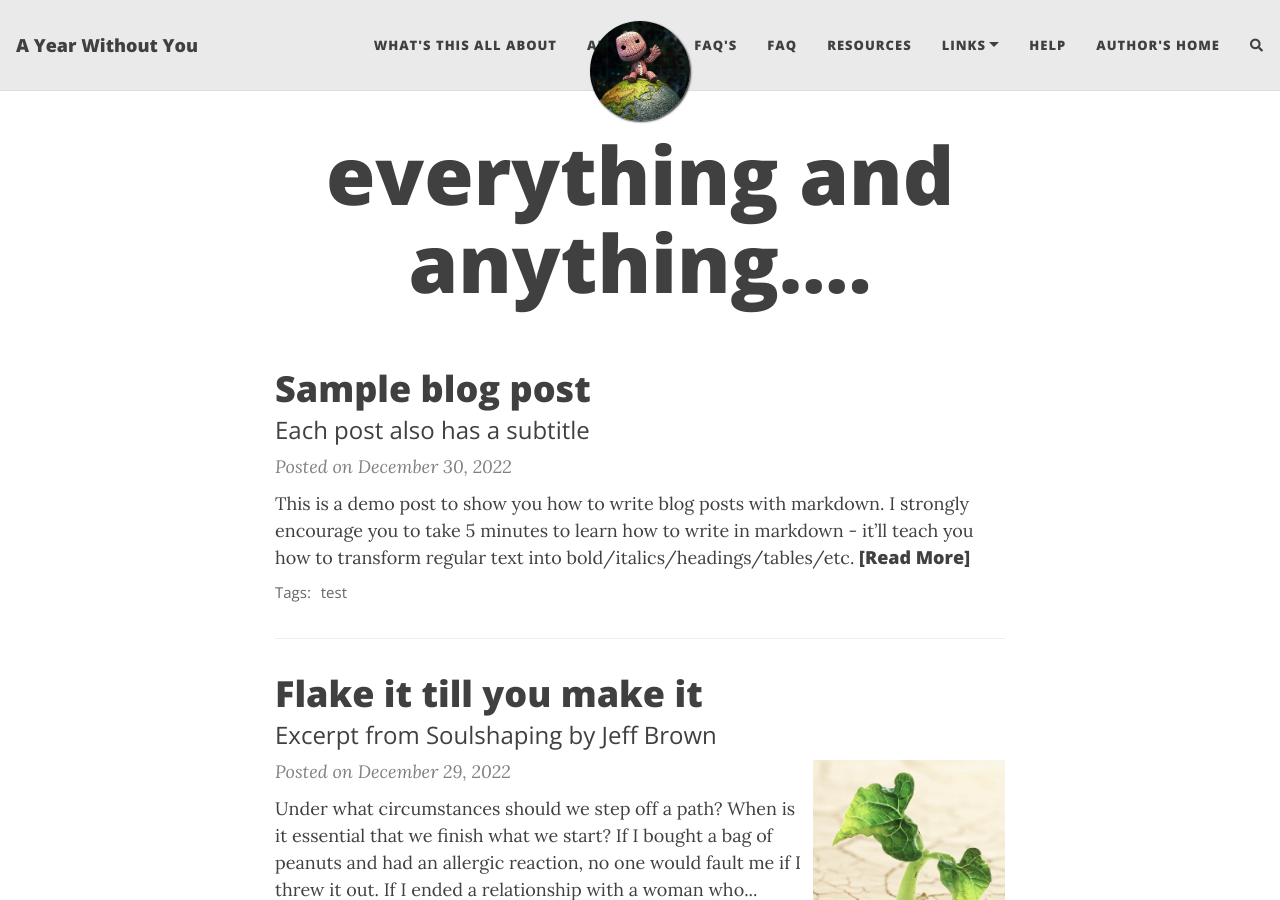
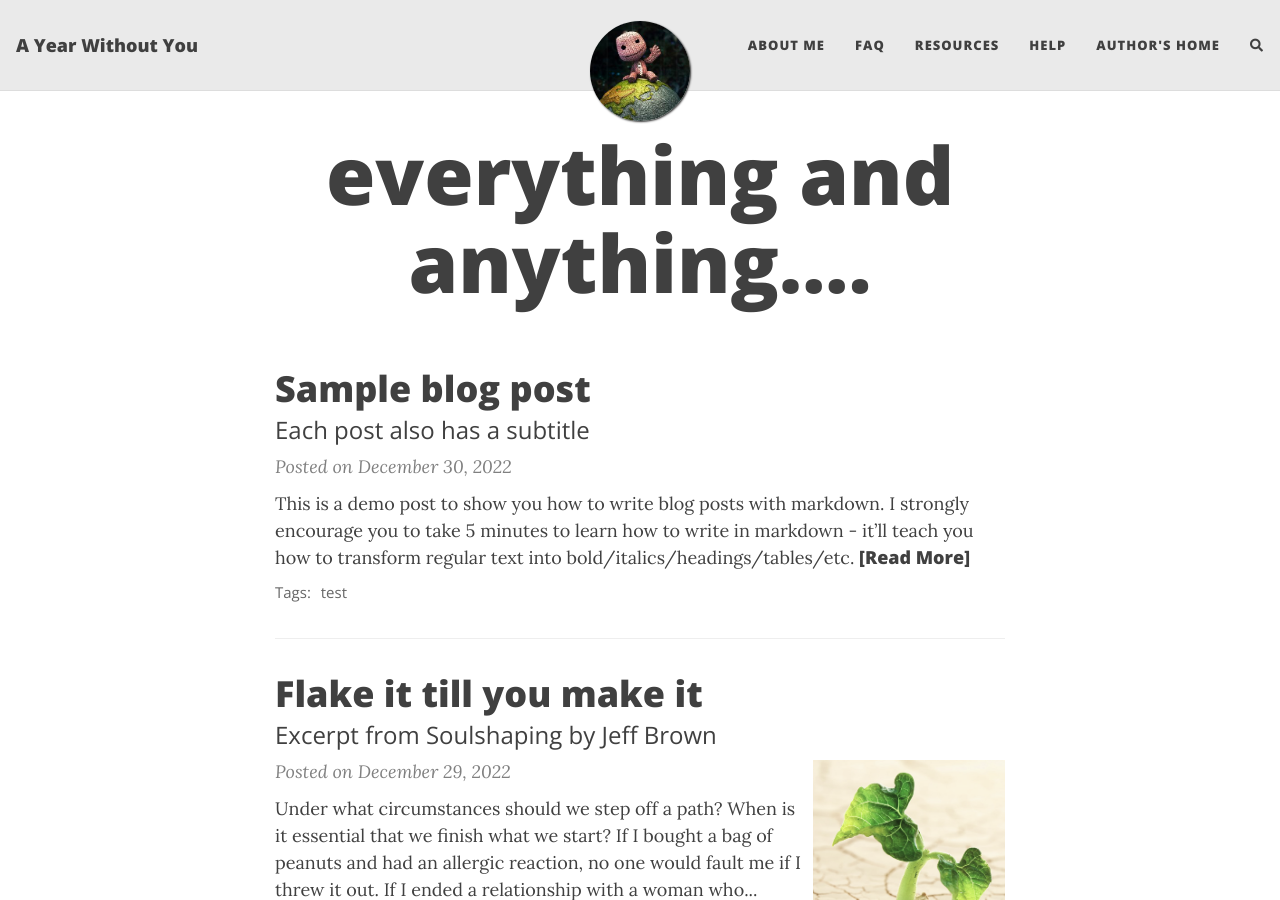
Before and after one commit to tomtiv/tomtiv.github.io, a Jekyll site: the page built from index.html, in a window 1280 px wide and 900 px high. Built offline with Jekyll 4.4.1, drawn with Linux system fonts in a browser that asks for light colours; nearby versions of some CDN libraries; the list of posts is cut into pages by our own code; comment, search, counter and statistics services are not loaded.

Commit message:
changed sections

```diff
--- a/_config.yml
+++ b/_config.yml
@@ -14,15 +14,9 @@ author: tomtiv
 # --- List of links in the navigation bar --- #
 
 navbar-links:
-  WHat's this all about: "start"
   About Me: "aboutme"
-  Faq's: "faq"
-  Faq: "faqmd"
+  Faq: "start"
   Resources: "resources"
-  Links:
-    - youtube: "youtube.com"
-    - Need Help?: "http://youtube.com"
-    - Mental Health: "https:/home.tomtiv.me"
   Help: "help"
   Author's home: "https://tomtiv.me"
 
```
